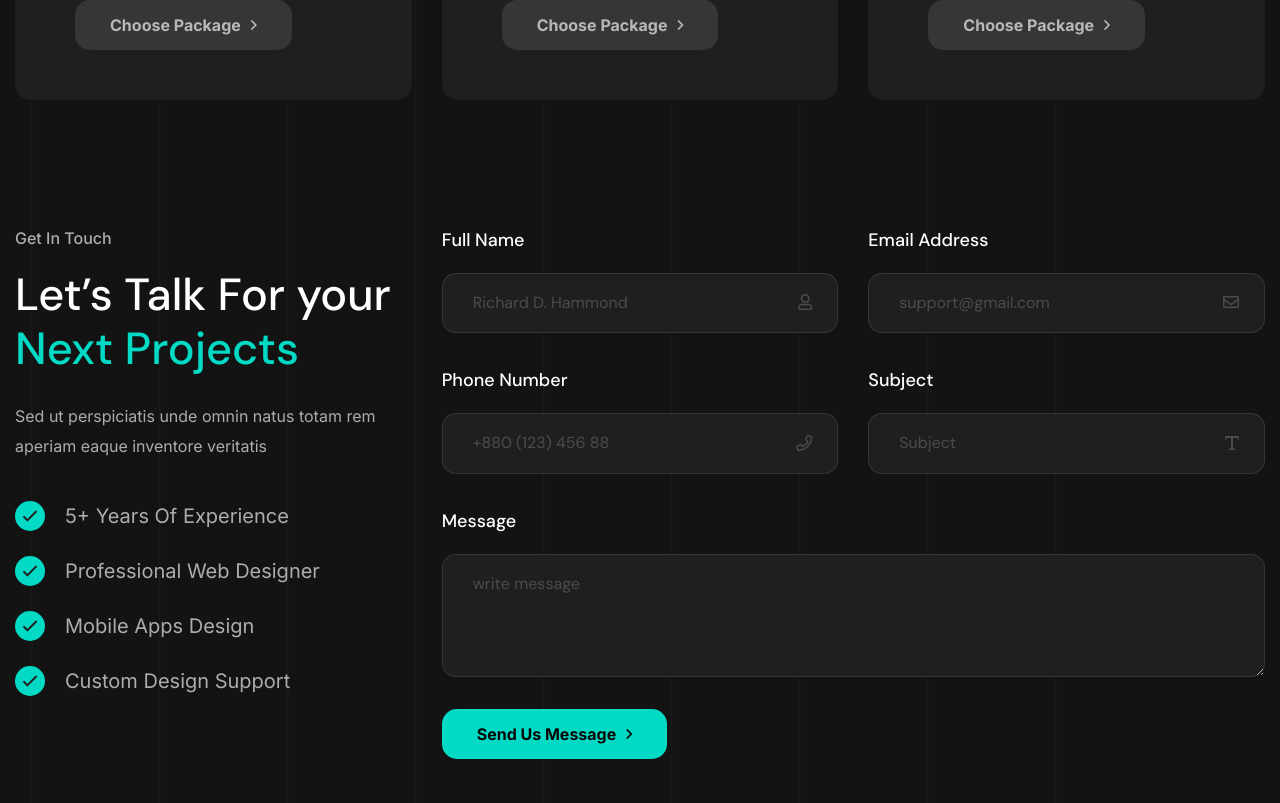
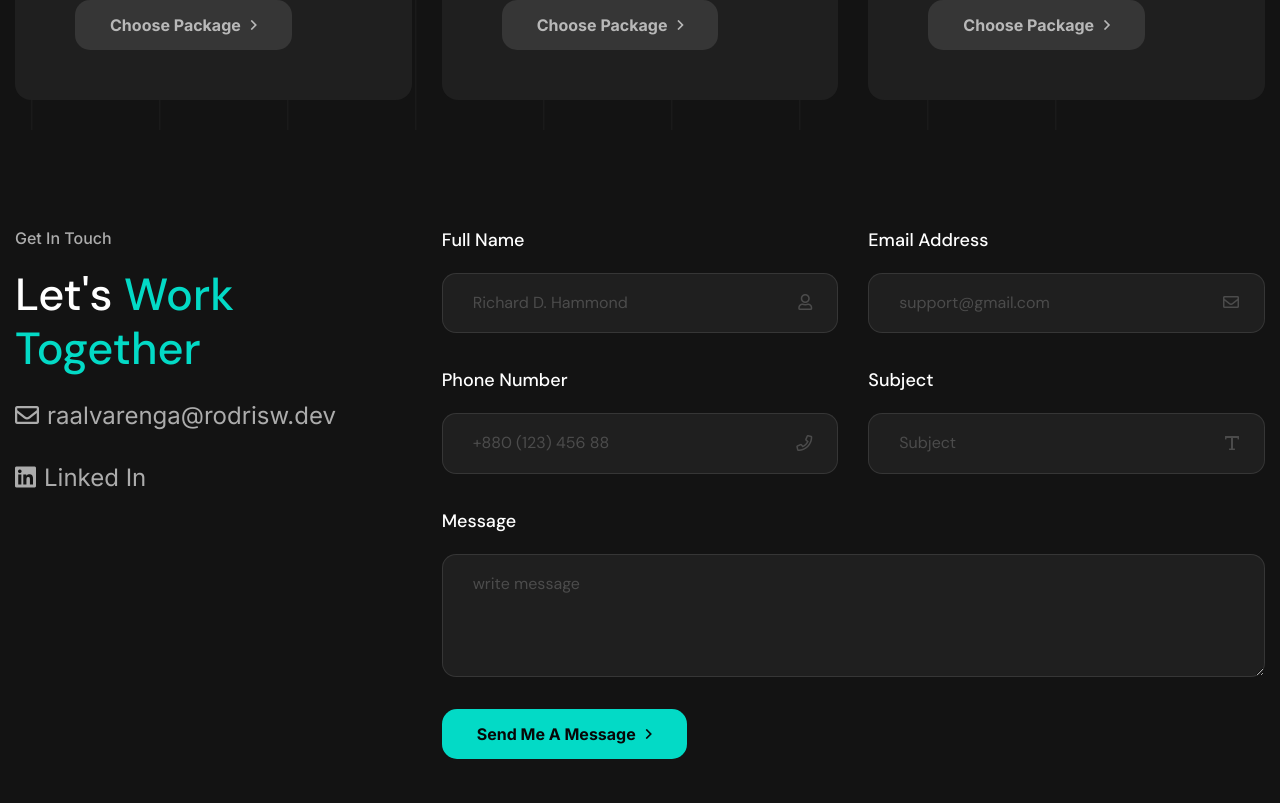
Before and after one commit to tupic98/rodrisw.dev, a Next.js app: page /indexonepage in a window 1280 px wide. Shown: the part 8337-9140 px from the top of the page. Built offline with nearby package versions, Linux system fonts and the light colour scheme.

Commit message:
Modify Contact component

```diff
--- a/components/Contact.js
+++ b/components/Contact.js
@@ -11,19 +11,21 @@ const Contact = () => {
               <div className="section-title mb-40">
                 <span className="sub-title mb-15">Get In Touch</span>
                 <h2>
-                  Let’s Talk For your <span>Next Projects</span>
+                   Let's <span>Work Together</span>
                 </h2>
                 <p>
-                  Sed ut perspiciatis unde omnin natus totam rem aperiam eaque
-                  inventore veritatis
+                  <span className="fs-4">
+                    <i className="far fa-envelope pe-2" />
+                    <a href="mailto:raalvarenga@rodrisw.dev" >raalvarenga@rodrisw.dev</a>
+                  </span>
+                  <br></br>
+                  <br></br>
+                  <span className="fs-4">
+                    <i className="fab fa-linkedin pe-2" />
+                    <a href="https://www.linkedin.com/in/rodrigo-alvarenga-928b7a190/" rel="noopener noreferrer" target="_blank">Linked In</a>
+                  </span>
                 </p>
               </div>
-              <ul className="list-style-two">
-                <li>5+ Years Of Experience</li>
-                <li>Professional Web Designer</li>
-                <li>Mobile Apps Design</li>
-                <li>Custom Design Support</li>
-              </ul>
             </div>
           </div>
           <div className="col-lg-8">
@@ -131,7 +133,7 @@ const Contact = () => {
                   <div className="col-md-12">
                     <div className="form-group mb-0">
                       <button type="submit" className="theme-btn">
-                        Send Us Message <i className="far fa-angle-right" />
+                        Send Me A Message <i className="far fa-angle-right" />
                       </button>
                       <div id="msgSubmit" className="hidden" />
                     </div>
@@ -141,18 +143,6 @@ const Contact = () => {
             </div>
           </div>
         </div>
-      </div>
-      <div className="bg-lines">
-        <span />
-        <span />
-        <span />
-        <span />
-        <span />
-        <span />
-        <span />
-        <span />
-        <span />
-        <span />
       </div>
     </section>
   );
```
